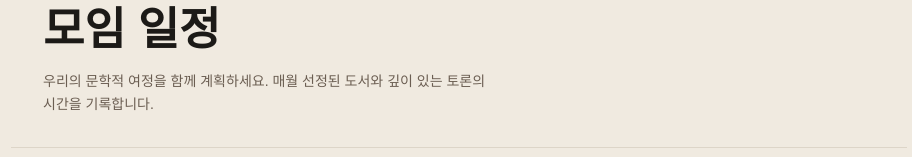
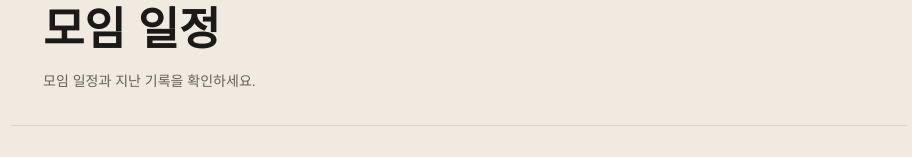
Before and after one commit to dhdbtkd/bookybara, a Next.js app: page /meetings in a window 1280 px wide. Shown: the part 122-279 px from the top of the page, without its empty margins (181-1093 px from the left). Built offline with nearby package versions, Linux system fonts and the light colour scheme; no server answers; the database is empty; a web font is replaced by a local one.

Commit message:
fix: 일정 페이지 소개 문구 간결하게 수정

```diff
--- a/app/meetings/page.tsx
+++ b/app/meetings/page.tsx
@@ -35,7 +35,7 @@ export default async function MeetingsPage() {
         </p>
         <h1 className="text-[2.8rem] leading-tight text-[#1C1A17] font-bold">모임 일정</h1>
         <p className="text-sm text-[#6B5E52] mt-3 max-w-md leading-relaxed">
-          우리의 문학적 여정을 함께 계획하세요. 매월 선정된 도서와 깊이 있는 토론의 시간을 기록합니다.
+          모임 일정과 지난 기록을 확인하세요.
         </p>
       </div>
 
```
